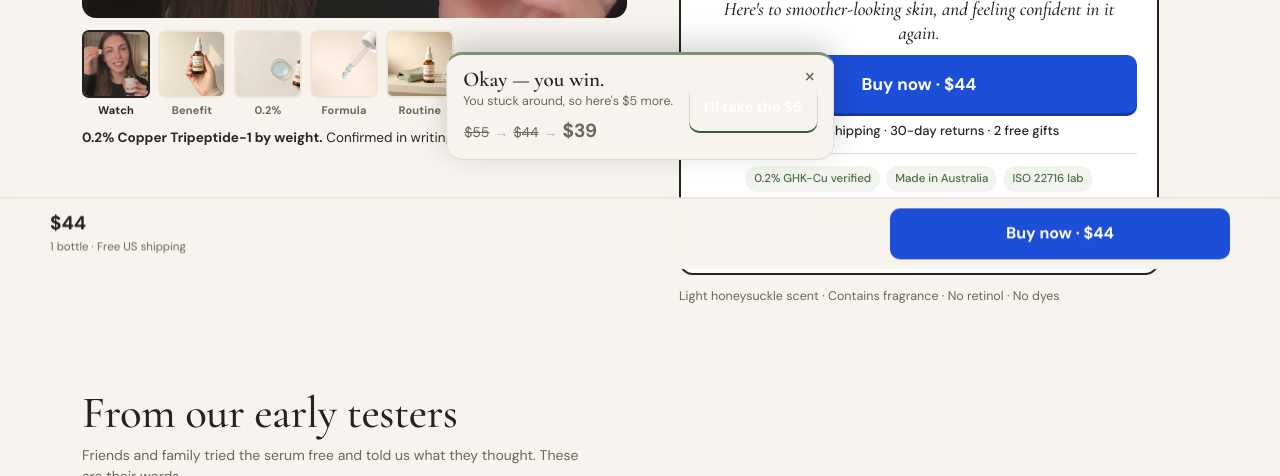
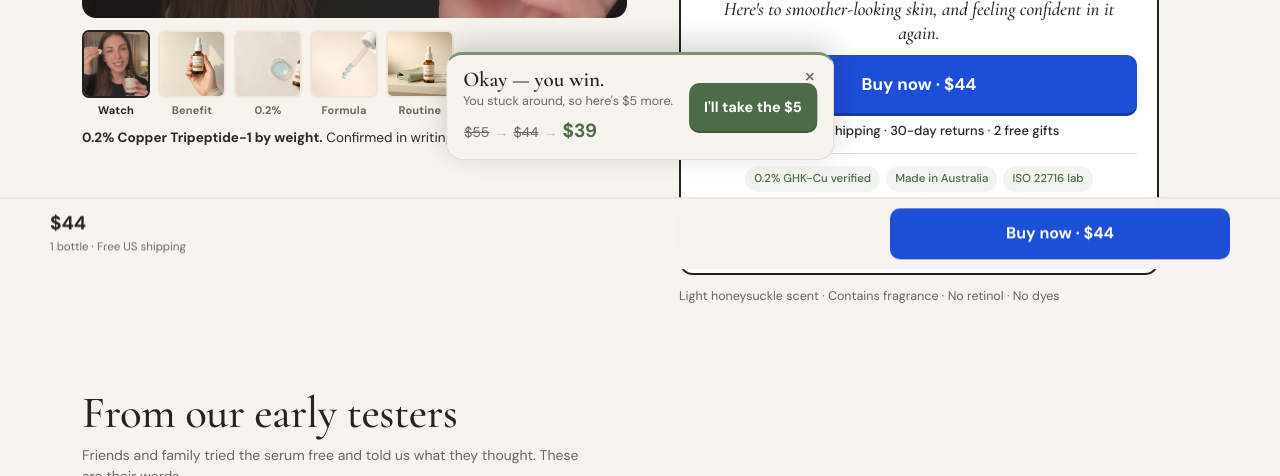
Before and after one commit to theglowwellcollective-oss/theglowwell-site, a plain HTML site: page copper-peptide-serum.html in a window 1280 px wide. Shown: the part 624-1100 px from the top of the page. Drawn offline with nearby package versions, Linux system fonts and the light colour scheme; no server answers; grey boxes are pictures that could not be loaded.

Commit message:
Flash bar: use the serum page's --sage-dark variable (not --dark-sage) so the button renders solid green
Co-Authored-By: Claude Opus 4.8 <noreply@anthropic.com>
Claude-Session: https://claude.ai/code/session_015vbuJVamFwz8pjKP8ZK5w6

```diff
--- a/copper-peptide-serum.html
+++ b/copper-peptide-serum.html
@@ -264,10 +264,10 @@ a.offer-yes{text-decoration:none;text-align:center}
 .flash-sub{font-size:12.5px;color:var(--ink-soft);margin-top:1px}
 .flash-ladder{font-size:14px;margin-top:4px;color:var(--ink-soft)}
 .flash-ladder s{margin:0 1px}.flash-ladder .arw{opacity:.45;margin:0 4px}
-.flash-ladder b{color:var(--dark-sage);font-size:19px;margin-left:1px}
-.flash-yes{flex:0 0 auto;align-self:center;background:var(--dark-sage);color:#fff;font-weight:700;font-size:14.5px;border:0;border-radius:10px;padding:13px 15px;cursor:pointer;box-shadow:0 2px 0 #3F5A3B}
+.flash-ladder b{color:var(--sage-dark);font-size:19px;margin-left:1px}
+.flash-yes{flex:0 0 auto;align-self:center;background:var(--sage-dark);color:#fff;font-weight:700;font-size:14.5px;border:0;border-radius:10px;padding:13px 15px;cursor:pointer;box-shadow:0 2px 0 #3F5A3B}
 .flash-yes:active{transform:translateY(1px)}
-.flash-chip{position:fixed;left:50%;transform:translateX(-50%);bottom:14px;z-index:1000;background:var(--dark-sage);color:#fff;font-weight:600;font-size:13px;border:0;border-radius:999px;padding:10px 17px;cursor:pointer;box-shadow:0 4px 14px rgba(0,0,0,.28)}
+.flash-chip{position:fixed;left:50%;transform:translateX(-50%);bottom:14px;z-index:1000;background:var(--sage-dark);color:#fff;font-weight:600;font-size:13px;border:0;border-radius:999px;padding:10px 17px;cursor:pointer;box-shadow:0 4px 14px rgba(0,0,0,.28)}
 @media(min-width:560px){.flash{left:50%;right:auto;transform:translateX(-50%);border-radius:16px;bottom:16px}}
 .flash-up #bar{transform:translateY(130%)!important}
 @media(prefers-reduced-motion:no-preference){.flash{animation:offerUp .28s ease}}
```
